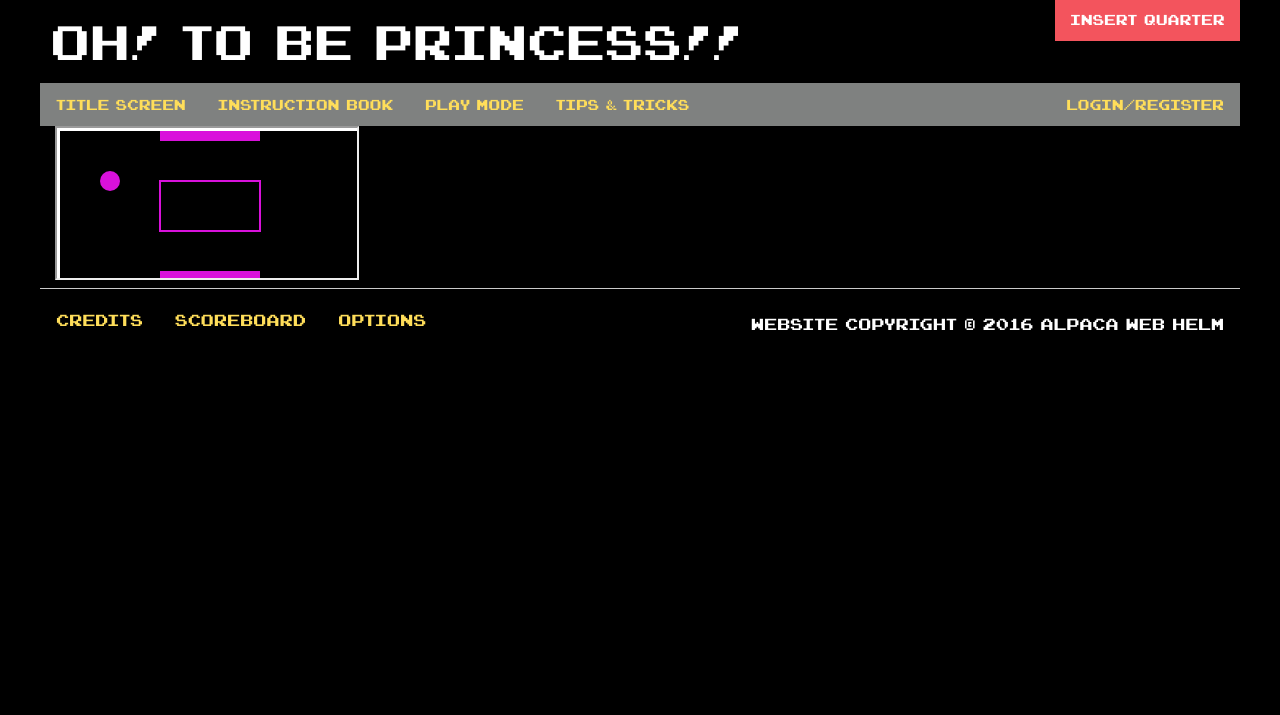
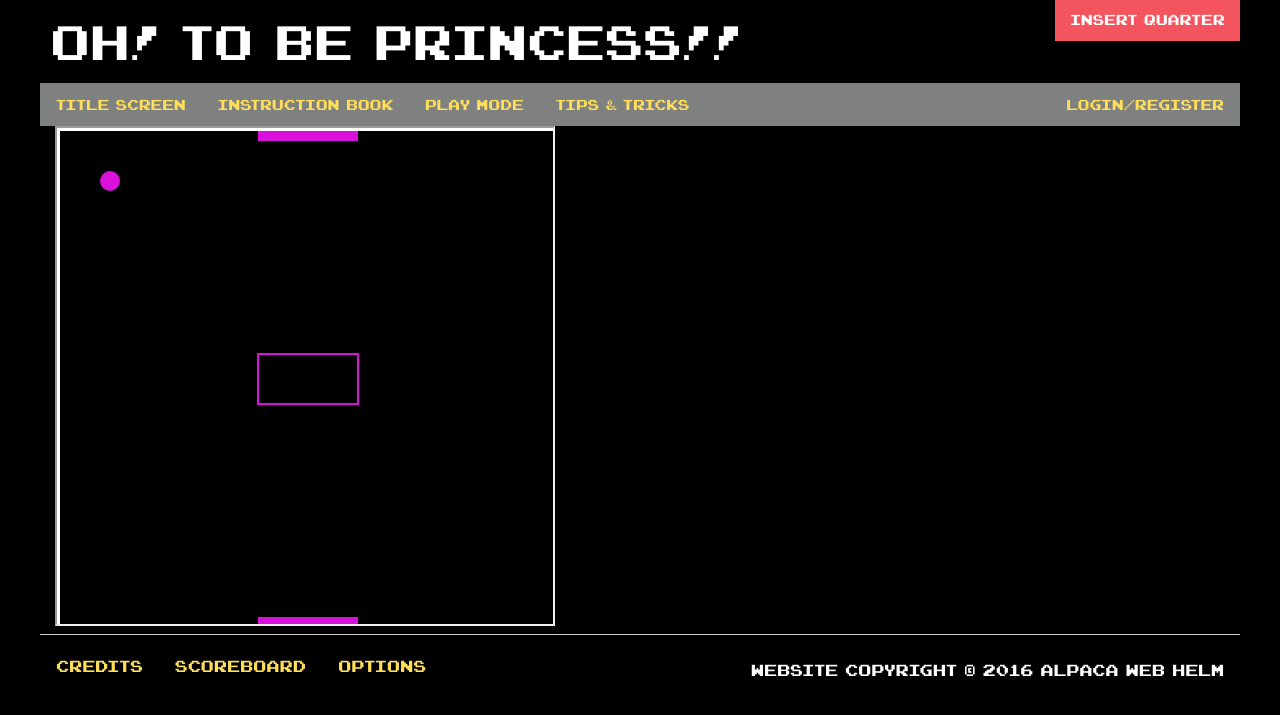
Before and after one commit to nadiaff/princess, a PHP site: page /pong.php in a window 1280 px wide. Shown: the top 715 px of the page. Run offline with PHP 8.4, Linux system fonts and the light colour scheme.

Commit message:
Increased size of iframe

```diff
--- a/css/app.css
+++ b/css/app.css
@@ -345,3 +345,10 @@ a.ui-button:active,
 .thumbnail {
 	margin-bottom: 3rem;
 }
+
+
+/* Game Area Styles */
+iframe {
+	height:500px;
+	width:500px;
+}
```
